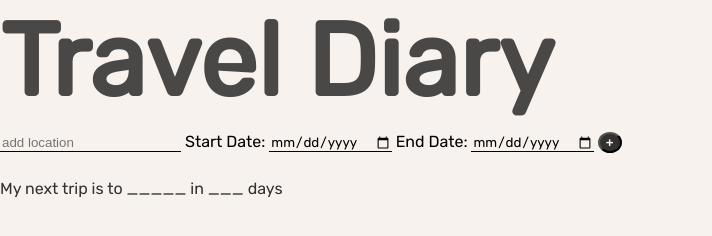
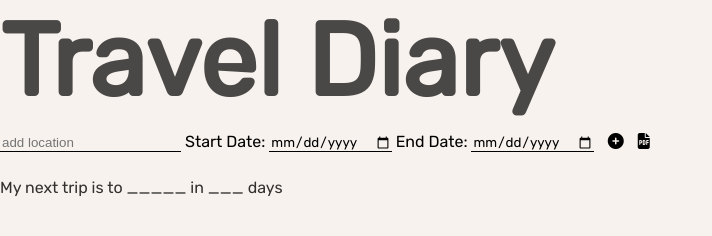
Before and after one commit to mspil88/udacity-travel-app, a website: page src/client/views/index.html in a window 1280 px wide. Shown: the full height of the page, 0-712 px from the left. Drawn offline with nearby package versions, Linux system fonts and the light colour scheme; files that its build step writes are made by us from their sources.

Commit message:
add and pdf button to selection container

```diff
--- a/src/client/js/index.js
+++ b/src/client/js/index.js
@@ -18,7 +18,6 @@ const mainSection = document.querySelector(".main")
 const createTripElem = (tripId, destination, startDate, endDate, image, maxTemp, minTemp, modeForecast, rainyDays, country) => {
   const tripContainer = document.createElement("div")
   const navContainer = document.createElement("div")
-  const pdfBtn = document.createElement("i")
   const trashBtn = document.createElement("i")
   const tripInfo = document.createElement("div")
   const imgContainer = document.createElement("div")
@@ -39,7 +38,6 @@ const createTripElem = (tripId, destination, startDate, endDate, image, maxTemp,
   tripContainer.setAttribute("class", `trip-container trip-${tripId}`)
   navContainer.setAttribute("class", `nav-container nav-${tripId}`)
   tripInfo.setAttribute("class", `trip-info trip-info-${tripId}`)
-  pdfBtn.setAttribute("class", `fa-solid fa-file-pdf pdf-${tripId}`)
   trashBtn.setAttribute("class", `fa-sharp fa-solid fa-trash trash-${tripId}`)
   imgContainer.setAttribute("class", `image-container img-container-${tripId}`)
   img.setAttribute("class", `img-placeholder img-placeholder-${tripId}`)
@@ -74,7 +72,6 @@ const createTripElem = (tripId, destination, startDate, endDate, image, maxTemp,
 
 
   tripContainer.appendChild(navContainer)
-  navContainer.appendChild(pdfBtn)
   navContainer.appendChild(trashBtn)
 
   tripContainer.appendChild(tripInfo)
--- a/src/client/styles/selection.scss
+++ b/src/client/styles/selection.scss
@@ -9,12 +9,14 @@ $font: Rubik;
 }
 
 .add-tripBtn {
-    border-radius: 50%;
-    background-color: $btnColor;
-    color: $backgroundColor;
-    font-weight: bold;
+    // border-radius: 50%;
+    // background-color: $btnColor;
+    // color: $backgroundColor;
+    // font-weight: bold;
     // font-size: 15px;
     // margin-right: 27%;
+    padding-left: 10px;
+    padding-right: 10px;
 }
 
 .dt {
--- a/src/client/views/index.html
+++ b/src/client/views/index.html
@@ -24,7 +24,9 @@
                 <label class="dt-label" for="end-date">End Date: </label>
                 <input class="dt end-dt" type="date" name="end-date"></input>
 
-                <button class="add-tripBtn">+</button>
+                <!-- <button class="add-tripBtn">+</button>  -->
+                <i class="fa-solid fa-circle-plus add-tripBtn"></i>
+                <i class="fa-solid fa-file-pdf add-pdf"></i>
 
             </section>
             <section class="main">
```
